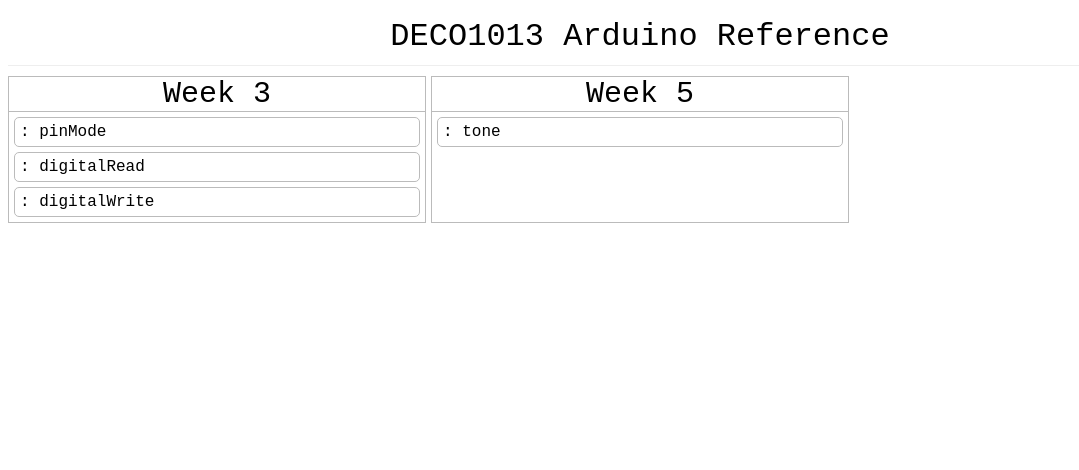
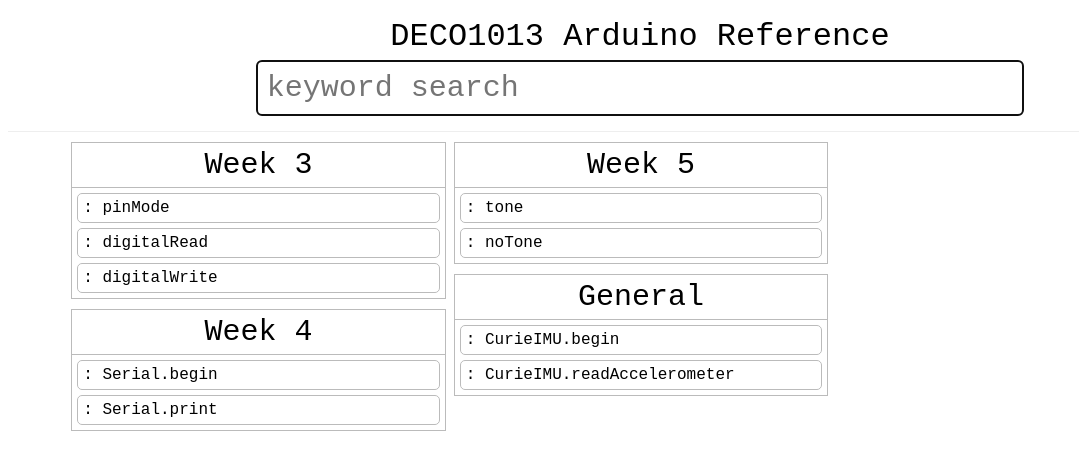
Before and after one commit to lyneca/deco-ref, a plain HTML site: page index.html in a window 1280 px wide. Shown: the whole page, without its empty margins (0-1079 px from the left). Drawn offline with Linux system fonts and the light colour scheme.

Commit message:
Update style, rendering, content, and layout

```diff
--- a/index.html
+++ b/index.html
@@ -9,6 +9,9 @@
 <body>
     <div class="header">
         <h1>DECO1013 Arduino Reference</h1>
+        <div class="search">
+            <input type="text", placeholder="keyword search" autofocus>
+        </div>
     </div>
     <div class="content">
     </div>
--- a/reference.json
+++ b/reference.json
@@ -1,14 +1,15 @@
-[
 {
-        "category": "Pin I/O",
-        "slug": "pinio",
-        "week": 3,
-        "content": [
+    "functions": [
         {
             "function": "pinMode",
+            "tags": [
+                "pins",
+                "setup"
+            ],
+            "week": 3,
             "arguments": [
-                    {"name": "pin", "type": "int", "desc": "The pin to set up"},
-                    {"name": "mode", "type": "int", "desc": "INPUT or OUTPUT"}
+                {"desc": "The pin to set up", "name": "pin", "type": "int"},
+                {"desc": "INPUT or OUTPUT", "name": "mode", "type": "int"}
             ],
             "desc": [
                 {"type": "text", "content": "Initialises a pin for input or output."},
@@ -17,44 +18,124 @@
         },
         {
             "function": "digitalRead",
+            "tags": [
+                "pins",
+                "input"
+            ],
+            "week": 3,
             "arguments": [
-                    {"name": "pin", "type": "int", "desc": "The pin that you want to read from"}
+                {"desc": "The pin that you want to read from", "name": "pin", "type": "int"}
             ],
-                "returns": {
-                    "type": "int",
-                    "desc": "The value of the pin being read"
-                },
             "desc": [
                 {"type": "text", "content": "Reads a digital signal (HIGH or LOW; 1 or 0) from a pin."}
-                ]
+            ],
+            "returns": {"desc": "The value of the pin being read", "type": "int"}
         },
         {
             "function": "digitalWrite",
+            "tags": [
+                "pins",
+                "output"
+            ],
+            "week": 3,
             "arguments": [
-                    {"name": "pin", "type": "int", "desc": "The pin that you want to write to"},
-                    {"name": "value", "type": "int", "desc": "Either HIGH or LOW (1 or 0)"}
+                {"desc": "The pin that you want to write to", "name": "pin", "type": "int"},
+                {"desc": "Either HIGH or LOW (1 or 0)", "name": "value", "type": "int"}
             ],
             "desc": [
                 {"type": "text", "content": "Writes a digital signal (HIGH or LOW; 1 or 0) to a pin."}
             ]
-            }
+        },
+        {
+            "function": "tone",
+            "tags": [
+                "audio",
+                "output",
+                "pwm"
+            ],
+            "week": 5,
+            "arguments": [
+                {"desc": "The pin to set up", "name": "pin", "type": "int"},
+                {"desc": "The frequency to play", "name": "freq", "type": "float"},
+                {"desc": "The duration to play for (milliseconds)", "name": "duration", "type": "float", "optional": true}
+            ],
+            "desc": [
+                {"type": "text", "content": "Plays a frequency on a particular pin."},
+                {"type": "text", "content": "You can optionally supply a duration, and the tone will play and stop after that duration while your code continues to run."}
             ]
         },
         {
-        "category": "Audio",
-        "slug":"audio",
-        "week": 5,
-        "content": [
-            {
-                "function": "tone",
+            "function": "Serial.begin",
+            "tags": [
+                "serial",
+                "setup"
+            ],
+            "week": 4,
             "arguments": [
-                    {"name": "pin", "type": "int", "desc": "The pin to set up"},
-                    {"name": "freq", "type": "float", "desc": "The frequency to play", "optional": true}
+                {"desc": "The baudrate (speed) of the connection - usually 9600", "name": "baudrate", "type": "int"}
             ],
             "desc": [
-                    {"type": "text", "content": "Plays a frequency on a particular pin."}
+                {"type": "text", "content": "Initialises serial output."},
+                {"type": "text", "content": "Must be called in setup() to enable Serial output."}
+            ]
+        },
+        {
+            "function": "Serial.print",
+            "tags": [
+                "serial",
+                "debug"
+            ],
+            "week": 4,
+            "arguments": [
+                {"desc": "The data you want to print", "name": "item", "type": "any"}
+            ],
+            "desc": [
+                {"type": "text", "content": "Prints data to the computer over serial, without the trailing newline."}
+            ]
+        },
+        {
+            "function": "noTone",
+            "tags": [
+                "audio",
+                "output",
+                "pwm"
+            ],
+            "week": 5,
+            "arguments": [
+                {"desc": "The pin to silence", "name": "pin", "type": "int"}
+            ],
+            "desc": [
+                {"type": "text", "content": "Immediately stops all tones on a pin."}
+            ]
+        },
+        {
+            "function": "CurieIMU.begin",
+            "tags": [
+                "curie",
+                "imu",
+                "input"
+            ],
+            "arguments": [],
+            "desc": [
+                {"type": "text", "content": "Initialises the Curie IMU for input"}
+            ]
+        },
+        {
+            "function": "CurieIMU.readAccelerometer",
+            "tags": [
+                "curie",
+                "imu",
+                "input"
+            ],
+            "arguments": [
+                {"desc": "A variable that the function will fill with the X acceleration value", "name": "x", "type": "float"},
+                {"desc": "A variable that the function will fill with the Y acceleration value", "name": "y", "type": "float"},
+                {"desc": "A variable that the function will fill with the Z acceleration value", "name": "z", "type": "float"}
+            ],
+            "desc": [
+                {"type": "text", "content": "Reads x, y and z acceleration values into the variables provided."},
+                {"type": "text", "content": ""}
             ]
         }
     ]
 }
-]
--- a/render.js
+++ b/render.js
@@ -10,15 +10,17 @@ function loadContent() {
         }).promise();
 }
 
-function makeArg(name, type, desc) {
+function makeArg(name, type, desc, optional) {
     var argClass = $('<span>')
         .addClass('arg')
         .addClass(type)
-        .text(name)
+        .text(optional ? '[' + name + ']' : name)
         .attr('arg-desc', desc)
         .attr('arg-type', type)
         .hover(function() {
-            $(this).children().fadeToggle({duration: 100, queue: true});
+            $(this).children().fadeIn(100);
+        }, function() {
+            $(this).children().fadeOut(100);
         })
     var argTooltip = $('<div>')
         .addClass('arg-tooltip')
@@ -28,6 +30,21 @@ function makeArg(name, type, desc) {
         .hide()
     argClass.append(argTooltip);
     return argClass;
+}
+
+function makeTag(tag) {
+    var tagClass = $('<div>')
+        .addClass('tag')
+        .addClass('tag-' + tag)
+        .text(tag)
+        .hover(function() {
+            var current = $(this);
+            $('.tag-' + current.text()).not(current).parents('div.function').addClass('highlighted')
+        }, function() {
+            var current = $(this);
+            $('.tag-' + current.text()).not(current).parents('div.function').removeClass('highlighted')
+        });
+    return tagClass;
 }
 
 function constructFunction(f) {
@@ -40,7 +57,7 @@ function constructFunction(f) {
     usage.append(f.function + '(');
     for (var i = 0; i < f.arguments.length; i++) {
         var arg = f.arguments[i];
-        usage.append(makeArg(arg.name, arg.type, arg.desc));
+        usage.append(makeArg(arg.name, arg.type, arg.desc, arg.optional));
         if (i < f.arguments.length - 1) {
             usage.append(', ');
         }
@@ -49,7 +66,7 @@ function constructFunction(f) {
     if (f.returns) {
         var returns = $('<span>').addClass('returns');
         returns.append(' -> ')
-        returns.append(makeArg(f.returns.type, f.returns.type, f.returns.desc));
+        returns.append(makeArg(f.returns.type, f.returns.type, f.returns.desc, false));
     }
 
     usage.append(returns);
@@ -64,8 +81,16 @@ function constructFunction(f) {
         }
     })
 
+    var tags = $('<div>').addClass('function-tags');
+
+    $.each(f.tags, function() {
+        tags.append(makeTag(this));
+    })
+
+    info.append($('<span>').addClass('function-usage-text').text("Usage: "));
     info.append(usage);
     info.append(desc);
+    info.append(tags);
     info.toggle();
     div.append(info);
     div.click(function() {
@@ -76,27 +101,62 @@ function constructFunction(f) {
 }
 
 function viewByWeek() {
-    $.each(reference, function() {
-        var weekNum = this.week;
+    var weeks = [];
+    $.each(reference.functions, function() {
+        console.log("Found week " + this.week);
+        if (this.hasOwnProperty('week'))
+            weeks.push(this.week);
+    });
+    weeks.sort();
+    $.each(weeks, function() {
+        if ($('.content').children('#week-' + this).length == 0) {
+            console.log("Adding week " + this);
             var week = $('<div>')
                 .addClass('week')
-            .attr("id", 'week-' + weekNum)
+                .attr("id", 'week-' + this)
                 .append(
                     $('<div>')
                     .addClass('week-heading')
-                .text("Week " + weekNum)
+                    .text("Week " + this)
                 );
+            week.append($('<div>').addClass('function-list'));
             $('.content').append(week);
-        var functions = $('<div>').addClass('function-list');
-        $.each(this.content, function() {
+        }
+    });
+    var general = $('<div>')
+        .addClass('week')
+        .attr("id", 'week-general')
+        .append(
+            $('<div>')
+            .addClass('week-heading')
+            .text("General")
+        );
+    general.append($('<div>').addClass('function-list'));
+    $('.content').append(general);
+
+    $.each(reference.functions, function() {
         console.log("Adding " + this.function)
-            functions.append(constructFunction(this));
-        });
-        week.append(functions);
+        if (this.hasOwnProperty("week"))
+            $('#week-' + this.week + '> .function-list').append(constructFunction(this));
+        else
+            $('#week-general > .function-list').append(constructFunction(this));
     });
 }
 
+function filterFunctions() {
+    var text = $('.search > input').val().toLowerCase();
+    console.log(text);
+    $('.function').filter(function() {
+        return !$(this).text().toLowerCase().includes(text)
+    }).hide()
+    $('.function').filter(function() {
+        return $(this).text().toLowerCase().includes(text)
+    }).show().parent().parent().show()
+    $(".function:hidden").parent().parent().not($(":visible").parent().parent()).hide();
+}
+
 $(document).ready(function() {
+    $('.search > input').keyup(filterFunctions);
     loadContent()
         .done(function() {
             console.log("Done loading. Rendering now.");
--- a/style.css
+++ b/style.css
@@ -8,12 +8,45 @@ h1 {
     margin: 0;
 }
 
+p {
+    margin: 10px;
+}
+
 div.header {
-    grid-column: span 2;
     text-align: center;
     border-bottom: 1px solid #eeeeee;
     padding: 10px;
     margin-bottom: 10px;
+}
+
+div.content {
+    width: 90%;
+    margin: auto;
+}
+
+div.search {
+    width: 100%;
+}
+
+div.search > input {
+    width: 60%;
+    font-size: 30px;
+    padding: 10px;
+    margin: 5px;
+    color: #999999;
+    font-family: "Inconsolata", "Courier New", monospace;
+    border: 1px solid #bbbbbb;
+    border-radius: 5px;
+    transition: border 0.2s ease-in-out;
+}
+
+div.search > input:hover,
+div.search > input:focus {
+    border: 1px solid #777777;
+}
+
+.highlighted {
+    background-color: #eeeeff;
 }
 
 .underline {
@@ -23,19 +56,29 @@ div.header {
 }
 
 div.content {
-    display: grid;
-    grid-template-columns: 1fr 1fr 1fr;
-    grid-template-rows: 1fr 1fr;
-    grid-gap: 5px;
+    /* display: flex; */
+    /* flex-wrap: wrap; */
+    /* justify-content: center; */
+    /* grid-template-columns: 1fr 1fr 1fr; */
+    /* grid-template-rows: 1fr 1fr; */
+    /* grid-gap: 10px; */
+    /* align-items: start; */
+
+    column-count: 3;
+    column-gap: 10px;
 }
 
 div.week {
+    width: 100%;
+    display: inline-block;
+    margin: 0 0 10px;
     border: 1px solid #bbbbbb;
 }
 
 div.week-heading {
     text-align: center;
     margin-bottom: 5px;
+    padding: 5px;
     font-size: 30px;
     border-bottom: 1px solid #bbbbbb;
 }
@@ -45,6 +88,7 @@ div.function {
     padding: 5px;
     border-radius: 5px;
     border: 1px solid #bbbbbb;
+    transition: background-color 0.2s ease-in-out;
 }
 
 div.function-name {
@@ -57,20 +101,22 @@ div.function-name:before {
 
 div.function-usage {
     display: inline-block;
-    padding: 2px;
-    font-style: italic;
+    padding: 5px;
+    background-color: #f0f0f0;
+    /* font-style: italic; */
 }
 
-div.function-usage::before {
-    content: 'Usage: ';
+div.function-usage-text {
     font-weight: bold;
-    font-style: normal;
 }
 
 div.function-desc {
     padding-left: 20px;
     padding-right: 20px;
 }
+
+span.arg.any { background-color: #ddffff; }
+span.arg.any:hover { background-color: #bbffff; }
 
 span.arg.int { background-color: #ffdddd; }
 span.arg.int:hover { background-color: #ffbbbb; }
@@ -84,18 +130,32 @@ span.arg.bool:hover { background-color: #bbbbff; }
 .arg-tooltip {
     position: relative;
     display: inline-block;
-    background-color: white;
 }
 
 .arg-tooltip .arg-tooltip-text {
     border: 1px solid #bbbbbb;
     background-color: white;
+    box-shadow: 0 0 9px 1px rgba(0, 0, 0, 0.2);
     text-align: center;
-    width: 120px;
     position: absolute;
+    width: 300px;
     padding: 5px;
     z-index: 1;
     bottom: 20px;
     left: 50%;
-    margin-left: -60px;
+    margin-left: -150px;
 }
+
+div.tag {
+    display: inline-block;
+    padding: 5px;
+    border: 1px solid #bbbbbb;
+    border-radius: 5px;
+    margin: 5px;
+    transition: background-color 0.2s ease-in-out;
+    user-select: none;
+}
+
+div.tag:hover {
+    background-color: #eeeeff;
+}
```
Lines whose indentation alone changed are shown as unchanged.
